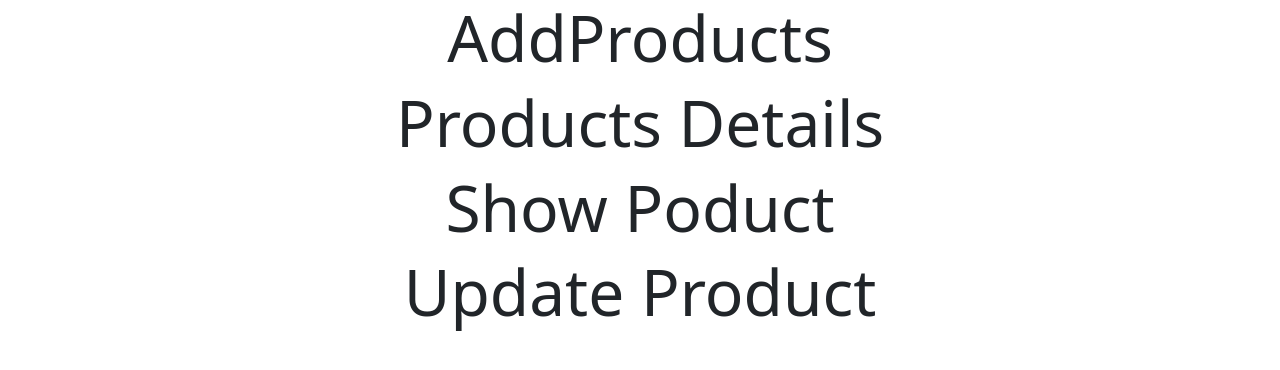
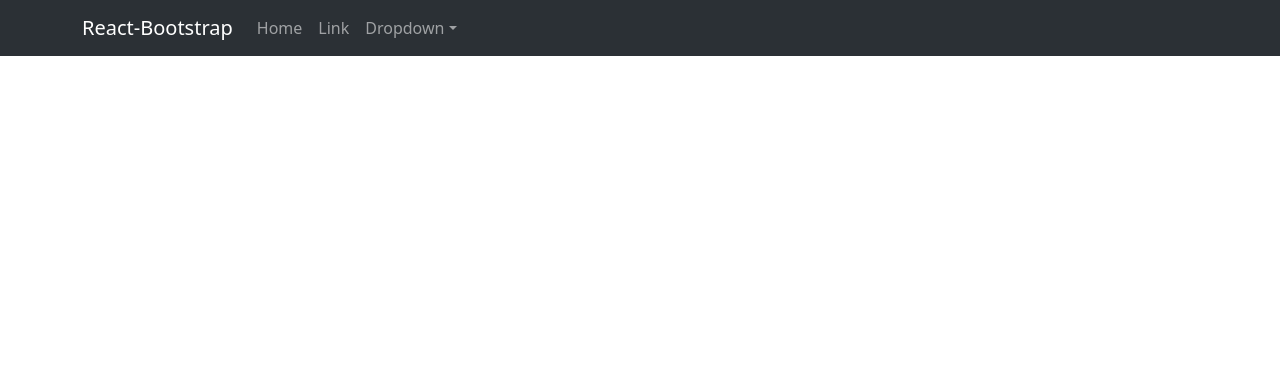
Before and after one commit to tusharNova/React-Django-App, a React (Create React App) app in the folder client/: page / in a window 1280 px wide. Shown: the top 370 px of the page. Built offline with nearby package versions, Linux system fonts and the light colour scheme.

Commit message:
Create navbar

```diff
--- a/client/public/index.html
+++ b/client/public/index.html
@@ -24,7 +24,7 @@
       work correctly both with client-side routing and a non-root public URL.
       Learn how to configure a non-root public URL by running `npm run build`.
     -->
-    <title>React App</title>
+    <title>React + sDjango App</title>
   </head>
   <body>
     <noscript>You need to enable JavaScript to run this app.</noscript>
--- a/client/src/App.js
+++ b/client/src/App.js
@@ -1,4 +1,4 @@
-import logo from './logo.svg';
+// import logo from './logo.svg';
 import './App.css';
 import AddProducts from './components/AddProducts';
 // Bootstrap CSS
@@ -8,13 +8,15 @@
 import ProductDetails from './components/ProductDetail';
 import ShowProduct from './components/ShowProducts';
 import UpdateProduct from './components/UpdateProducts';
+import NavBarMenu from './components/NavBarMenu';
 function App() {
   return (
     <div className="App">
-      <AddProducts/>
+      <NavBarMenu/>
+      {/* <AddProducts/>
       <ProductDetails/>
       <ShowProduct/>
-      <UpdateProduct/>
+      <UpdateProduct/> */}
     </div>
   );
 }
--- /dev/null
+++ b/client/src/components/NavBarMenu.jsx
@@ -0,0 +1,44 @@
+import React from "react";
+import Container from "react-bootstrap/Container";
+import Nav from "react-bootstrap/Nav";
+import Navbar from "react-bootstrap/Navbar";
+import NavDropdown from "react-bootstrap/NavDropdown";
+
+const NavBarMenu = () => {
+  return (
+    <>
+      <Navbar
+        expand="lg"
+        className="bg-body-tertiary"
+        bg="dark"
+        data-bs-theme="dark"
+      >
+        <Container>
+          <Navbar.Brand href="#home">React-Bootstrap</Navbar.Brand>
+          <Navbar.Toggle aria-controls="basic-navbar-nav" />
+          <Navbar.Collapse id="basic-navbar-nav">
+            <Nav className="me-auto">
+              <Nav.Link href="#home">Home</Nav.Link>
+              <Nav.Link href="#link">Link</Nav.Link>
+              <NavDropdown title="Dropdown" id="basic-nav-dropdown">
+                <NavDropdown.Item href="#action/3.1">Action</NavDropdown.Item>
+                <NavDropdown.Item href="#action/3.2">
+                  Another action
+                </NavDropdown.Item>
+                <NavDropdown.Item href="#action/3.3">
+                  Something
+                </NavDropdown.Item>
+                <NavDropdown.Divider />
+                <NavDropdown.Item href="#action/3.4">
+                  Separated link
+                </NavDropdown.Item>
+              </NavDropdown>
+            </Nav>
+          </Navbar.Collapse>
+        </Container>
+      </Navbar>
+    </>
+  );
+};
+
+export default NavBarMenu;
```
